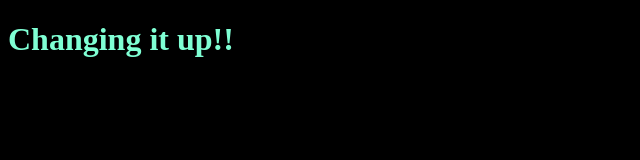
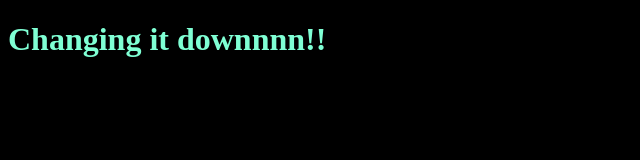
Before and after one commit to kiyashahidi9/vps-setup-project, a website: page public/index.html in a window 1280 px wide. Shown: the whole page, without its empty margins (0-640 px from the left). Drawn offline with Linux system fonts and the light colour scheme.

Commit message:
another change

```diff
--- a/public/index.html
+++ b/public/index.html
@@ -6,6 +6,6 @@
 </head>
 
 <body>
-  <h1>Changing it up!!</h1>
+  <h1>Changing it downnnn!!</h1>
 </body>
 </html>
```
